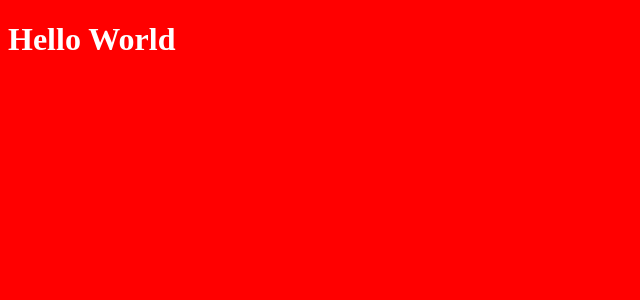
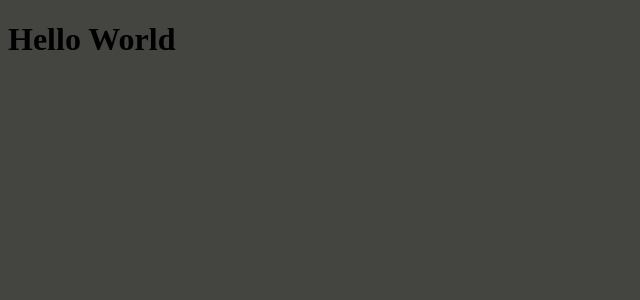
Before and after one commit to silsc/portfolio, a Jekyll site: the page built from index.markdown, in a window 1280 px wide. Shown: the top 300 px of the page, without its empty margins (0-640 px from the left). Built offline with Jekyll 4.4.1, drawn with Linux system fonts in a browser that asks for light colours.

Commit message:
ADD/ color palette

```diff
--- a/_sass/_base.scss
+++ b/_sass/_base.scss
@@ -1,4 +1,6 @@
+@import "colors";
+
 body {
-  background: red;
-  color: white;
+  background: $dark-brown;
+  color: black;
 }
--- /dev/null
+++ b/_sass/_colors.scss
@@ -0,0 +1,10 @@
+
+$dark-brown: #444440;
+$light-brown: #757570;
+$dark-blue: #A9B1B0;
+$light-blue: #B9C9C7;
+$dark-cream: #F3E8DA;
+$light-cream: #F9F4EC;
+$light-blue: #e5eafa;
+$gray: #CACAC3;
+$green: #E6ECDA;
--- a/main.scss
+++ b/main.scss
@@ -3,7 +3,3 @@
 
 // Imports not working
 @import "base";
-
-// body {
-//   background: red;
-// }
```
